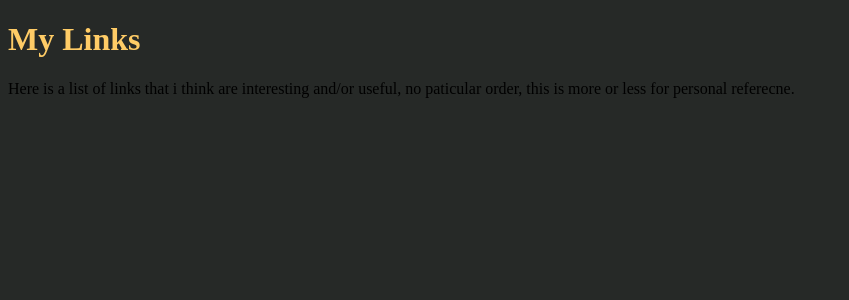
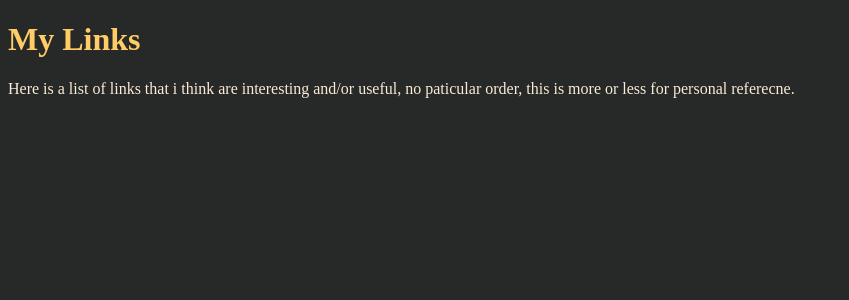
Before and after one commit to ronanscripts/Links, a Django app: page /links/ in a window 1280 px wide. Shown: the top 300 px of the page, without its empty margins (0-849 px from the left). Run offline with Django 4.2, Linux system fonts and the light colour scheme; data that the repository does not hold is empty.

Commit message:
add <p> css

```diff
--- a/mysite/static/css/style.css
+++ b/mysite/static/css/style.css
@@ -3,6 +3,9 @@ body {
 }
 h1{
     color: #ffcc66;
+}
+p{
+    color:antiquewhite
 }
 a:link {
     color: #4d88ff;
```
